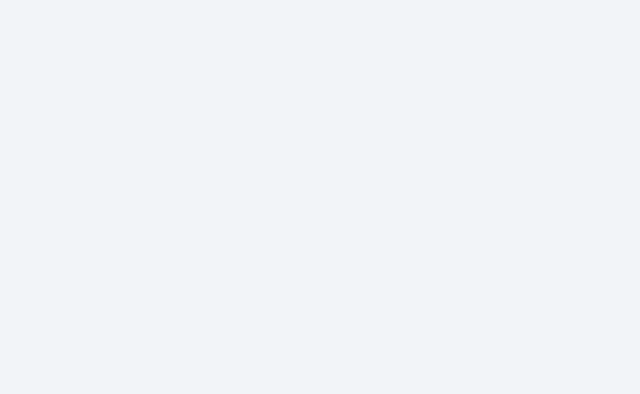
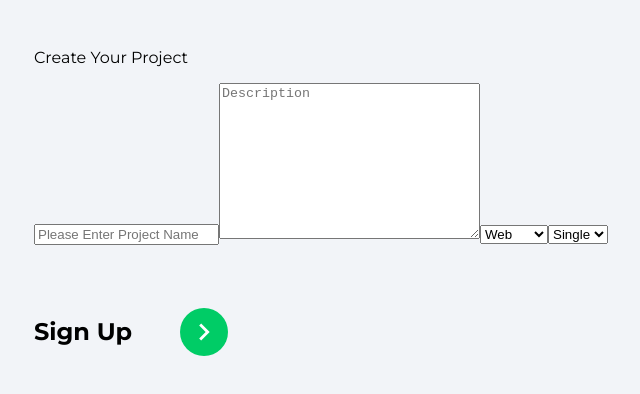
Before and after one commit to PriyanshSingh167/bug-tracker, a React (Create React App) app: page /create-project in a window 1280 px wide. Before the commit this address had no page. Shown: the top 394 px of the page, without its empty margins (14-654 px from the left). Built offline with nearby package versions, Linux system fonts and the light colour scheme.

Commit message:
creating project page

```diff
--- a/package.json
+++ b/package.json
@@ -13,6 +13,7 @@
     "react-router-dom": "^6.3.0",
     "react-scripts": "5.0.1",
     "react-toastify": "^9.0.8",
+    "uuidv4": "^6.2.13",
     "web-vitals": "^2.1.4"
   },
   "scripts": {
--- a/src/App.js
+++ b/src/App.js
@@ -7,6 +7,8 @@ import Login from "./pages/Login";
 import Profile from "./pages/Profile";
 import PrivateRoute from "./components/PrivateRoute";
 import ForgotPassword from "./pages/ForgotPassword";
+import CreateProject from "./pages/CreateProject";
+import MyProjects from "./pages/MyProjects";
 function App() {
   return (
     <>
@@ -26,6 +28,8 @@ function App() {
           </Route>
           {/* Forgot password */}
           <Route path="/forgot-password" element={<ForgotPassword />} />
+          <Route path="/create-project" element={<CreateProject />} />
+          <Route path="/my-project" element={<MyProjects />} />
         </Routes>
       </Router>
       <ToastContainer />
--- /dev/null
+++ b/src/components/Header.js
@@ -0,0 +1,16 @@
+import * as GiIcons from "react-icons/gi";
+
+const Header = () => {
+  return (
+    <>
+      <div className="main-header">
+        <div className="bug-picture">
+          <GiIcons.GiBugNet className="bug" />
+        </div>
+        <div className="xHead pageHeader">Bug-Tracker</div>
+      </div>
+    </>
+  );
+};
+
+export default Header;
--- a/src/components/OAuth.js
+++ b/src/components/OAuth.js
@@ -26,6 +26,7 @@ const OAuth = () => {
           name: user.displayName,
           email: user.email,
           timestamp: serverTimestamp(),
+          access: "admin",
         });
       }
       navigate("/home");
--- a/src/firebase.config.js
+++ b/src/firebase.config.js
@@ -2,6 +2,7 @@
 import { initializeApp } from "firebase/app";
 // import { getAnalytics } from "firebase/analytics";
 import { getFirestore } from "firebase/firestore";
+import { getStorage } from "firebase/storage";
 // TODO: Add SDKs for Firebase products that you want to use
 
 const firebaseConfig = {
@@ -18,3 +19,4 @@ const firebaseConfig = {
 const app = initializeApp(firebaseConfig);
 // const analytics = getAnalytics(app);
 export const db = getFirestore();
+export const storage = getStorage(app);
--- a/src/index.css
+++ b/src/index.css
@@ -38,7 +38,13 @@ li {
 
 /* Home page */
 
-/* @Navbar */
+.box-container {
+  display: flex;
+  width: 100%;
+  height: 100%;
+}
+
+/* @ Leftt-part */
 
 .left-panel {
   height: 100%;
@@ -127,12 +133,36 @@ li {
   width: 40px;
   height: 40px;
 }
-.insect {
-  position: absolute;
-  margin-left: clamp(70px, 45%, 154px);
-  height: 50px;
-  width: 20px;
-  font-size: large;
+
+/* @ Right -Part */
+
+.right-panel {
+  background-color: #fff;
+  height: 100%;
+  width: 100%;
+}
+.main-header {
+  height: 16%;
+  width: 100%;
+  background-color: #fff;
+  display: flex;
+  align-items: flex-start;
+}
+.bug-picture {
+  width: 12%;
+  background-color: #fff;
+  height: 100%;
+}
+.bug {
+  font-size: 80px;
+  padding-left: 3px;
+  margin-left: 3px;
+}
+.xHead {
+  width: 70%;
+  height: 100%;
+  padding-top: 2px;
+  margin-top: 3px;
 }
 
 /* Split the screen in half */
--- /dev/null
+++ b/src/pages/CreateProject.js
@@ -0,0 +1,99 @@
+import { useState } from "react";
+import { getAuth } from "firebase/auth";
+//import uuid v4
+import { v4 as uuid } from "uuid";
+import { useNavigate } from "react-router-dom";
+
+import { db } from "../firebase.config";
+import { ReactComponent as ArrowRightIcon } from "../assets/svg/keyboardArrowRightIcon.svg";
+import { doc, setDoc, serverTimestamp } from "firebase/firestore";
+import { toast } from "react-toastify";
+const CreateProject = () => {
+  const unique_id = uuid();
+  const navigate = useNavigate();
+  const [formData, setFormData] = useState({
+    name: "",
+    description: "",
+    type: "",
+    members: "",
+  });
+  const { name, description, type, members } = formData;
+
+  const onChange = (e) => {
+    setFormData((prevState) => ({
+      ...prevState,
+      [e.target.id]: e.target.value,
+    }));
+  };
+
+  const onSubmit = async (e) => {
+    e.preventDefault();
+    try {
+      const auth = getAuth();
+      formData.timeStamp = serverTimestamp();
+      formData.projectNo = auth.currentUser.uid;
+      formData.projectId = unique_id;
+      await setDoc(doc(db, "listings", unique_id), formData);
+      navigate("/home");
+    } catch (error) {
+      toast.error("Somethin went wrong");
+      console.log(error);
+    }
+  };
+  return (
+    <>
+      <div className="pageContainer">
+        <header>
+          <p className="pageHader">Create Your Project</p>
+        </header>
+        <form onSubmit={onSubmit}>
+          <input
+            type="text"
+            placeholder="Please Enter Project Name"
+            value={name}
+            id="name"
+            onChange={onChange}
+          />
+          <textarea
+            placeholder="Description"
+            id="description"
+            cols="30"
+            rows="10"
+            value={description}
+            onChange={onChange}
+          ></textarea>
+          <select
+            id="type"
+            value={type}
+            onChange={onChange}
+            placeholder="Select Project Type"
+          >
+            <option value="Web">Web</option>
+            <option value="Android">Andriod</option>
+            <option value="ios">ios</option>
+            <option value="other">other</option>
+          </select>
+          <select
+            id="members"
+            value={members}
+            placeholder="No. of Team Members"
+            onChange={onChange}
+          >
+            <option value="1">Single</option>
+            <option value="2-5">2-5</option>
+            <option value="5-10">5-10</option>
+            <option value="10+">10+</option>
+          </select>
+          <div className="signUpBar">
+            <p className="signUpText">Sign Up</p>
+            <button className="signUpButton">
+              <ArrowRightIcon fill="#ffffff" width="34px" height="34px" />
+            </button>
+          </div>
+        </form>
+      </div>
+    </>
+  );
+};
+
+export default CreateProject;
--- a/src/pages/Home.js
+++ b/src/pages/Home.js
@@ -1,10 +1,11 @@
 import { getAuth } from "firebase/auth";
-import { useState } from "react";
 import { useNavigate, Link } from "react-router-dom";
 import * as FaIcons from "react-icons/fa";
 import * as AiIcons from "react-icons/ai";
+import Header from "../components/Header";
+import Avatar from "../components/Avatar";
+import CreateProject from "./CreateProject";
 
-import Avatar from "../components/Avatar";
 function Home() {
   const auth = getAuth();
 
@@ -14,8 +15,12 @@ function Home() {
     navigate("/");
   };
 
+  const addProject = () => {
+    navigate("/create-project");
+  };
+
   return (
-    <>
+    <div className="box-container">
       <div className="left-panel">
         <nav className="nav-menu">
           <ul className="nav-menu-items">
@@ -50,7 +55,17 @@ function Home() {
           </ul>
         </nav>
       </div>
-    </>
+      <div className="right-panel">
+        <Header />
+        <div className="projects">
+          <div className="add-project">
+            <button onClick={addProject}>+Add</button>
+          </div>
+          <div className="view-projects">View Projects</div>
+          <div className="add-timeline">Set TimeLines</div>
+        </div>
+      </div>
+    </div>
   );
 }
 
--- /dev/null
+++ b/src/pages/MyProjects.js
@@ -0,0 +1,72 @@
+import { useState, useEffect } from "react";
+import { collection, getDocs, query, orderBy, limit } from "firebase/firestore";
+import { db } from "../firebase.config";
+import { getAuth } from "firebase/auth";
+import { toast } from "react-toastify";
+import Spinner from "../components/Spinner";
+
+const MyProjects = () => {
+  const auth = getAuth();
+  const [listings, setListings] = useState(null);
+  const [loading, setLoading] = useState(true);
+
+  useEffect(() => {
+    const fetchListings = async () => {
+      try {
+        // Get Reference
+        const listingRef = collection(db, "listings");
+
+        // Create a query
+        const q = query(listingRef, orderBy("timeStamp", "desc"), limit(10));
+
+        // Execute query
+        const listings = [];
+        const querySnap = await getDocs(q);
+        querySnap.forEach((doc) => {
+          return listings.push({
+            id: doc.id,
+            data: doc.data(),
+          });
+        });
+        setListings(listings);
+        setLoading(false);
+      } catch (error) {
+        toast.error("Could not fetch");
+      }
+    };
+    fetchListings();
+  }, []);
+
+  return (
+    <div className="category">
+      <header>
+        <p className="pageHeader">My Projects</p>
+      </header>
+      {loading ? (
+        <Spinner />
+      ) : listings && listings.length > 0 ? (
+        <>
+          <main>
+            <ul className="categoryListings">
+              {listings.map((listings) => (
+                <>
+                  {listings.data.projectNo === auth.currentUser.uid ? (
+                    <>
+                      <p>{listings.data.name}</p>
+                    </>
+                  ) : (
+                    <> </>
+                  )}
+                </>
+              ))}
+            </ul>
+          </main>
+        </>
+      ) : (
+        <p>No Projects to show</p>
+      )}
+    </div>
+  );
+};
+
+export default MyProjects;
--- a/src/pages/SignUp.js
+++ b/src/pages/SignUp.js
@@ -42,6 +42,7 @@ function SignUp() {
       );
 
       const user = userCredential.user;
+      formData.access = "admin";
       const formDataCopy = { ...formData };
       delete formDataCopy.password;
       formDataCopy.timestamp = serverTimestamp();
@@ -53,6 +54,7 @@ function SignUp() {
       });
 
       navigate("/home");
+      console.log(formDataCopy);
     } catch (error) {
       toast.error("Something went wrong");
     }
```
Also changed, not shown: src/components/AddProject.js (added, +57 -0 lines), 1 other file (tests, documents, lock files or other folders).
